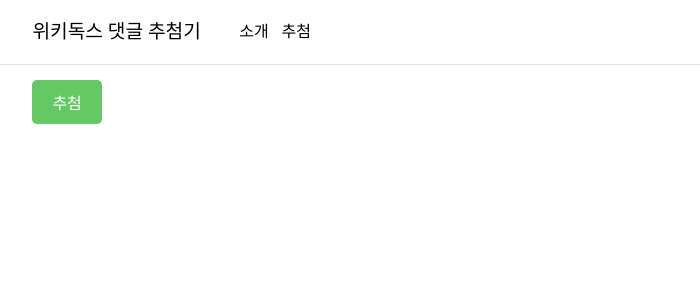
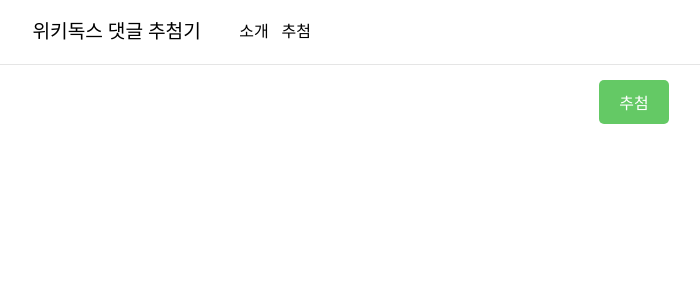
Before and after one commit to gwongibeom/wikidocs-lottery, a React (Vite) app: page / in a window 1280 px wide. Shown: the top 300 px of the page, without its empty margins (6-706 px from the left). Built offline with nearby package versions, Linux system fonts and the light colour scheme; a web font is replaced by a local one.

Commit message:
(개발) 페이지 화면 스타일링

```diff
--- a/src/App.css
+++ b/src/App.css
@@ -1,3 +1,12 @@
 .route_wrapper {
   padding: 2vh 3vw 0vh 3vw;
+  display: flex;
+  flex-direction: column;
+  align-items: center;
 }
+
+.route_wrapper > div {
+  width: 100%;
+  background-color: red;
+  max-width: 800px;
+}
```
Also changed, not shown: src/App.tsx (+8 -7 lines).
